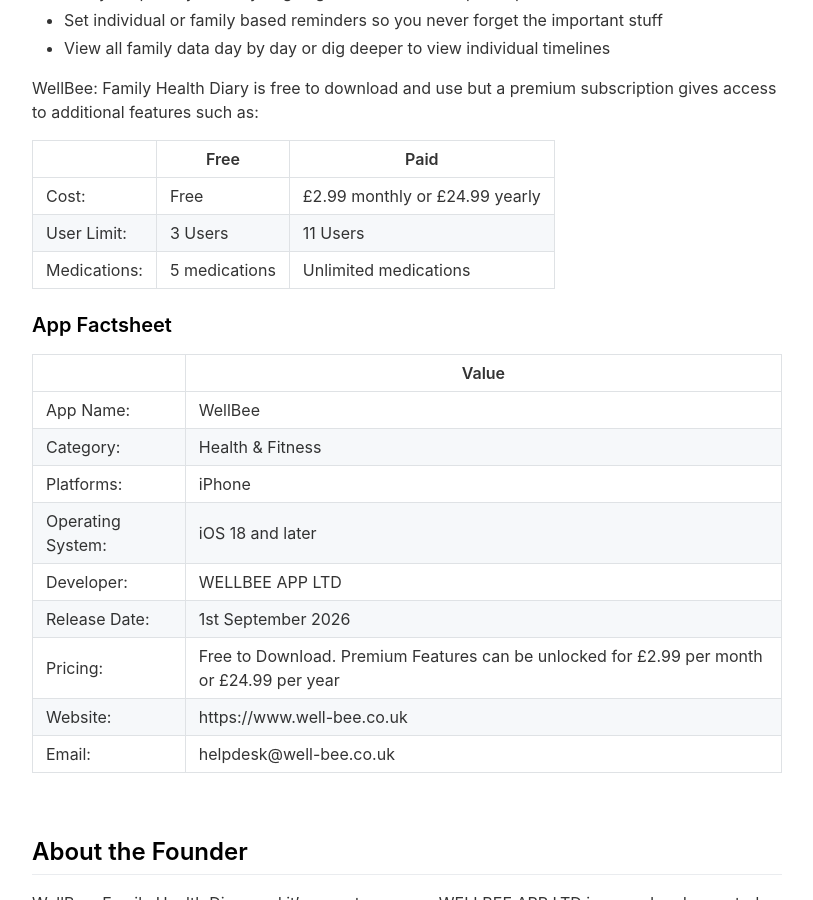
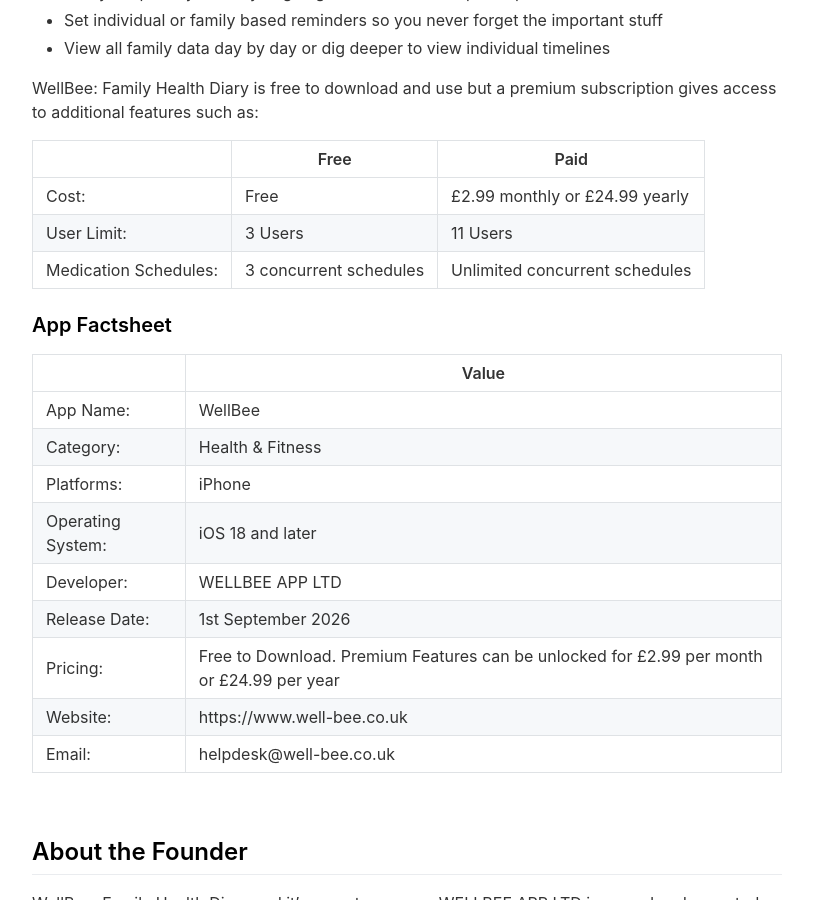
Before and after one commit to sheabrewer1986/WellBeeWebsite, a Jekyll site: the page built from _pages/presskit.md, in a window 1280 px wide and 900 px high, scrolled down 817 px. Shown: the whole window, without its empty margins (233-1046 px from the left). Built offline with Jekyll 4.4.1, drawn with Linux system fonts in a browser that asks for light colours; nearby versions of some CDN libraries.

Commit message:
[Tweak] Updated press kit to a

```diff
--- a/_pages/presskit.md
+++ b/_pages/presskit.md
@@ -36,7 +36,7 @@
 |--------|--------|-------------|
 | Cost: | Free | £2.99 monthly or £24.99 yearly |
 | User Limit: | 3 Users | 11 Users |
-| Medications: | 5 medications | Unlimited medications |
+| Medication Schedules: | 3 concurrent schedules | Unlimited concurrent schedules |
 
 ### App Factsheet
 
```
